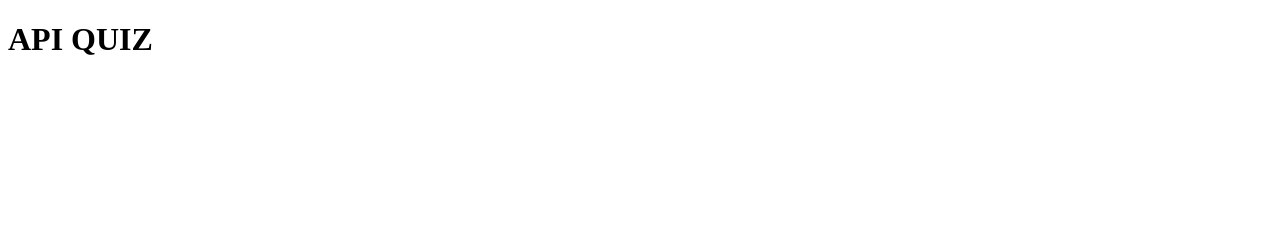
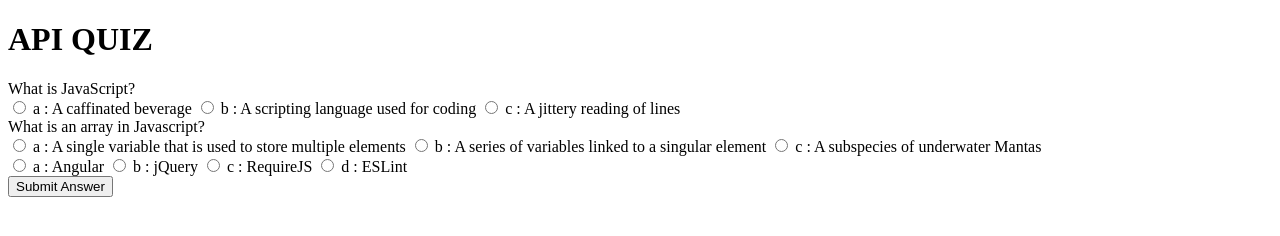
Before and after one commit to josephmartin721/JRM-HW4-APICodeQuiz, a plain HTML site: page index.html in a window 1280 px wide. Drawn offline with Linux system fonts and the light colour scheme.

Commit message:
quiz infrastructure implented under js

```diff
--- a/index.html
+++ b/index.html
@@ -10,11 +10,9 @@
 
 <body>
     <h1>API QUIZ</h1>
-    <div class='container dark'>
-        <div class="menu">
-
-        </div>
-    </div>
+        <div id='quiz'></div>
+            <button id='submit'>Submit Answer</button>
+        <div id="results"></div>
 
     <script src='script.js'></script>
 </body>
--- a/script.js
+++ b/script.js
@@ -1,3 +1,79 @@
 // need buttons that progress after answering
 // need personal information submit box
 // need event listeners and score counter
+
+function buildQuiz(){
+    // variable to store the HTML output
+    const output = [];
+
+    // for each question...
+    myQuestions.forEach(
+      (currentQuestion, questionNumber) => {
+
+        // variable to store the list of possible answers
+        const answers = [];
+
+        // and for each available answer...
+        for(letter in currentQuestion.answers){
+
+          // ...add an HTML radio button
+          answers.push(
+            `<label>
+              <input type="radio" name="question${questionNumber}" value="${letter}">
+              ${letter} :
+              ${currentQuestion.answers[letter]}
+            </label>`
+          );
+        }
+
+        // add this question and its answers to the output
+        output.push(
+          `<div class="question"> ${currentQuestion.question} </div>
+          <div class="answers"> ${answers.join('')} </div>`
+        );
+      }
+    );
+
+    // finally combine our output list into one string of HTML and put it on the page
+    quizContainer.innerHTML = output.join('');
+  }
+
+  function showResults(){}
+
+const quizContainer = document.getElementById('quiz');
+const resultsContainer = document.getElementById('results');
+const submitButton = document.getElementById('submit');
+const myQuestions = [
+    {
+      question: "What is JavaScript?",
+      answers: {
+        a: "A caffinated beverage",
+        b: "A scripting language used for coding",
+        c: "A jittery reading of lines"
+      },
+      correctAnswer: "b"
+    },
+    {
+      question: "What is an array in Javascript?",
+      answers: {
+        a: "A single variable that is used to store multiple elements",
+        b: "A series of variables linked to a singular element",
+        c: "A subspecies of underwater Mantas"
+      },
+      correctAnswer: "a"
+    },
+    {
+      question: "",
+      answers: {
+        a: "Angular",
+        b: "jQuery",
+        c: "RequireJS",
+        d: "ESLint"
+      },
+      correctAnswer: "d"
+    }
+  ];
+
+buildQuiz();
+
+submitButton.addEventListener('click', showResults);
```
